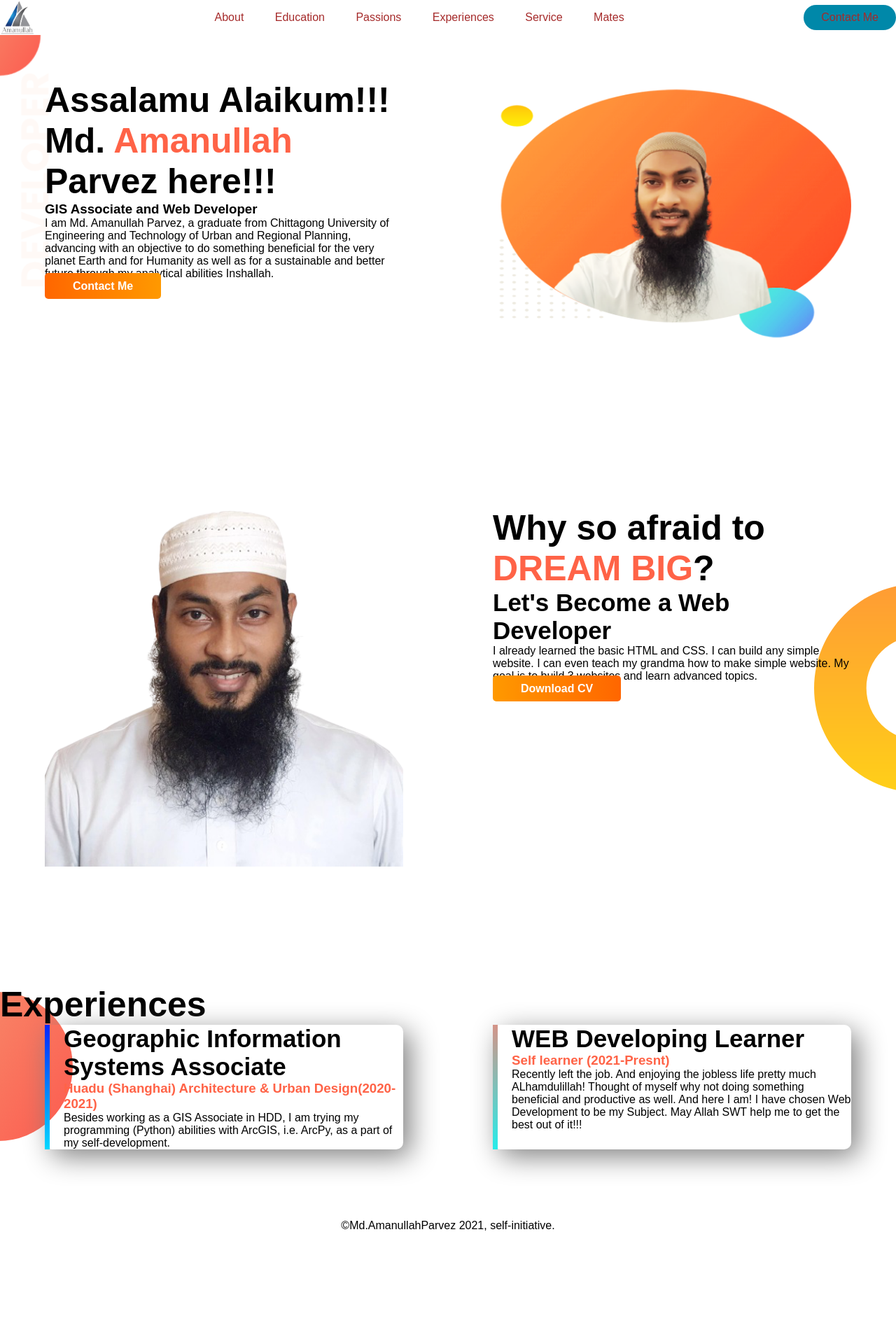
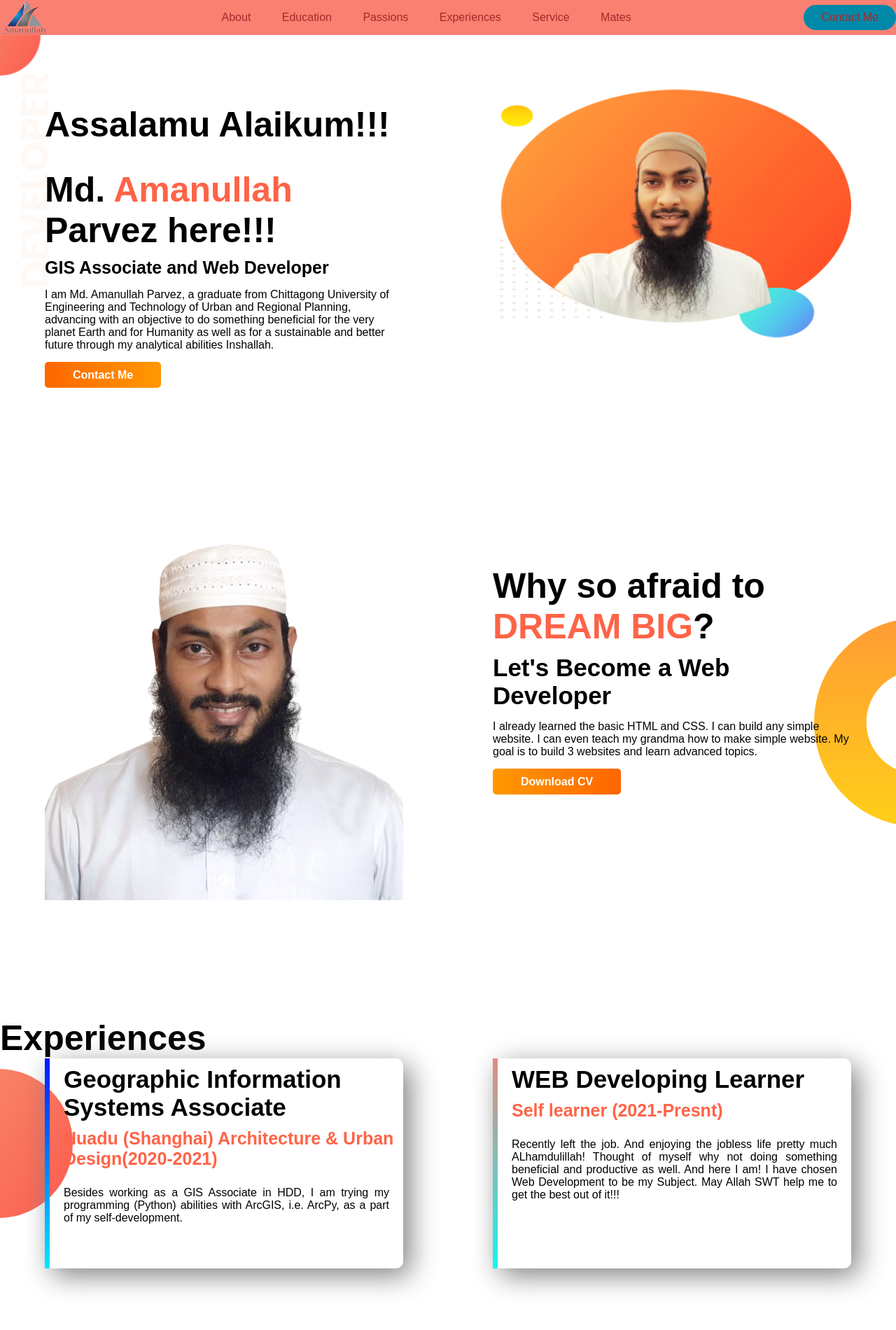
Before and after one commit to parvezaman/developer-portfolio, a plain HTML site: page index.html in a window 1280 px wide. Shown: the top 1900 px of the page at 70% size. Before the commit the page ends 1760 px from the top, so only its background shows below. Drawn offline with Linux system fonts and the light colour scheme.

```diff
--- a/index.html
+++ b/index.html
@@ -16,8 +16,8 @@
 </head>
 
 <body>
-    <header>
-        <img class="logo" src="./logo/logo6.png" alt="" height="50px" width="50px">
+    <header style="background-color:salmon;">
+        <img class="logo" src="./logo/logo6.png" alt="" height="50px" width="70px">
         <nav>
             <ul class="nav-links">
                 <li><a href="#">About</a></li>
@@ -38,6 +38,7 @@
             <h1>Md. <span class="tag-color">Amanullah</span> Parvez here!!!</h1>
             <h3>GIS Associate and Web Developer</h3>
             <p>I am Md. Amanullah Parvez, a graduate from Chittagong University of Engineering and Technology of Urban and Regional Planning, advancing with an objective to do something beneficial for the very planet Earth and for Humanity as well as for a sustainable and better future through my analytical abilities Inshallah.</p>
+
 
             <a class="link-button" href="https://www.linkedin.com/in/md-amanullah-parvez-10a543207/" target="_blank">Contact Me</a>
 
@@ -65,13 +66,13 @@
             <div id="geo-exp" class="experience-item">
                 <h2>Geographic Information Systems Associate</h2>
                 <h3 class="tag-color">Huadu (Shanghai) Architecture & Urban Design(2020-2021)</h3>
-                <p>Besides working as a GIS Associate in HDD, I am trying my programming (Python) abilities with ArcGIS, i.e. ArcPy, as a part of my self-development.</p>
+                <p style="margin-top: 25px; text-align: justify; padding-right:20px;">Besides working as a GIS Associate in HDD, I am trying my programming (Python) abilities with ArcGIS, i.e. ArcPy, as a part of my self-development.</p>
 
             </div>
             <div id="web-dev-exp" class="experience-item box">
                 <h2>WEB Developing Learner</h2>
                 <h3 class="tag-color">Self learner (2021-Presnt)</h3>
-                <p>Recently left the job. And enjoying the jobless life pretty much ALhamdulillah! Thought of myself why not doing something beneficial and productive as well. And here I am! I have chosen Web Development to be my Subject. May Allah SWT help me to get the best out of it!!!</p>
+                <p style="margin-top: 25px; text-align: justify; padding-right:20px;">Recently left the job. And enjoying the jobless life pretty much ALhamdulillah! Thought of myself why not doing something beneficial and productive as well. And here I am! I have chosen Web Development to be my Subject. May Allah SWT help me to get the best out of it!!!</p>
 
 
             </div>
--- a/style.css
+++ b/style.css
@@ -1,12 +1,18 @@
 body{
     font-family: 'Nunito', sans-serif;
-    margin: 0;
+    margin-top:0px;
 }
 h1{
     font-size: 50px;
+    margin-top: 35px;
 }
 h2{
     font-size: 35px;
+    margin-top: 10px;
+}
+h3{
+    margin-top: 10px;
+    font-size: 25px;
 }
 .tag-color{
     color:tomato;
@@ -21,6 +27,13 @@ h2{
 }
 .half-width img{
     width: 100%;
+}
+.half-width p{
+    margin-top: 15px;
+    margin-bottom: 25px;
+}
+.half-width a{
+    border-top: 10px;
 }
 .link-button{
     text-decoration: none;
@@ -56,6 +69,7 @@ h2{
     margin-left: 5%;
     margin-right: 5%;
     width: 40%;
+    height: 300px;
     box-shadow: 10px 10px 39px gray;
     padding-left:20px;
     border-radius: 10px;
@@ -74,13 +88,3 @@ h2{
 footer p{
     text-align: center;
 }
-/* .box {
-    border-radius:50px; /*1*/
-    border-left:10px solid transparent; /*2*/
-    background:linear-gradient(45deg,red,blue) border-box; /*3*/
-    -webkit-mask: /*4*/
-       linear-gradient(#fff 0 0) padding-box,
-       linear-gradient(#fff 0 0);
-    -webkit-mask-composite: destination-out; /*5'*/
-    mask-composite: exclude; /*5*/
-  } */
```
